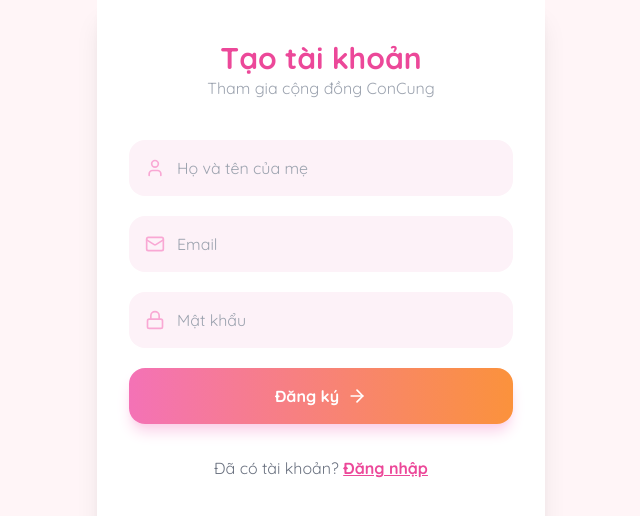
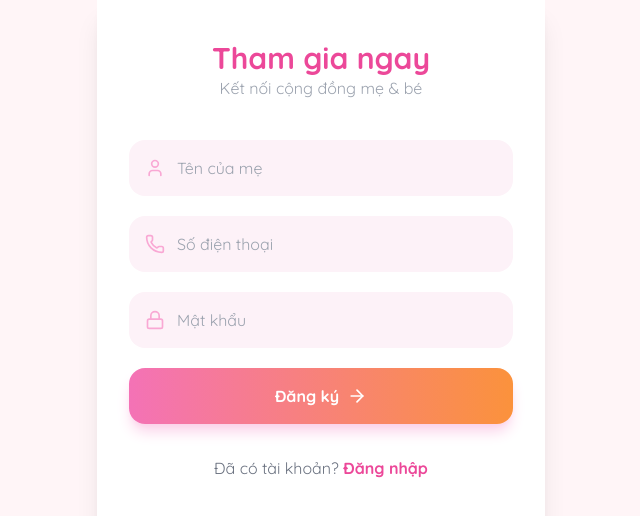
Before and after one commit to wanbaojin9527-jpg/Nhomchatconcung, a React (Vite) app: page /#/register in a window 1280 px wide. Shown: the top 516 px of the page, without its empty margins (319-959 px from the left). Built offline with nearby package versions, Linux system fonts and the light colour scheme.

Commit message:
update home UI

```diff
--- a/App.tsx
+++ b/App.tsx
@@ -3,7 +3,7 @@ import React, { useState, useEffect } from 'react';
 import { HashRouter, Routes, Route, Navigate, Link, useLocation } from 'react-router-dom';
 import { MessageCircle, Users, LayoutGrid, Wallet, User, PlusCircle, LogOut } from 'lucide-react';
 
-// Pages (defined in same file for simplicity as per instructions, but logic-wise separate)
+// Pages
 import LoginPage from './pages/LoginPage';
 import RegisterPage from './pages/RegisterPage';
 import ChatListPage from './pages/ChatListPage';
@@ -13,13 +13,11 @@ import FeedPage from './pages/FeedPage';
 import WalletPage from './pages/WalletPage';
 import ProfilePage from './pages/ProfilePage';
 
-// Mock Auth Context (In a real app, use Supabase Auth)
 const App: React.FC = () => {
   const [user, setUser] = useState<any>(null);
   const [loading, setLoading] = useState(true);
 
   useEffect(() => {
-    // Check local storage for session (Mocking Supabase session)
     const session = localStorage.getItem('concung_session');
     if (session) {
       setUser(JSON.parse(session));
@@ -37,7 +35,7 @@ const App: React.FC = () => {
     setUser(null);
   };
 
-  if (loading) return <div className="h-screen flex items-center justify-center text-pink-400">Đang tải...</div>;
+  if (loading) return <div className="h-screen flex items-center justify-center text-pink-400 font-bold">🍼 Đang vào ConCung...</div>;
 
   return (
     <HashRouter>
@@ -66,25 +64,27 @@ const BottomNav: React.FC = () => {
   const location = useLocation();
   const isActive = (path: string) => location.pathname === path;
 
+  const getIconColor = (path: string) => isActive(path) ? 'text-pink-500' : 'text-gray-400';
+
   return (
     <nav className="fixed bottom-0 max-w-md w-full bg-white border-t border-pink-100 px-6 py-3 flex justify-between items-center shadow-[0_-4px_10px_rgba(0,0,0,0.05)] rounded-t-3xl z-50">
-      <Link to="/" className={`flex flex-col items-center gap-1 ${isActive('/') ? 'text-pink-500' : 'text-gray-400'}`}>
+      <Link to="/" className={`flex flex-col items-center gap-1 ${getIconColor('/')}`}>
         <MessageCircle size={24} />
         <span className="text-[10px] font-bold">Chat</span>
       </Link>
-      <Link to="/groups" className={`flex flex-col items-center gap-1 ${isActive('/groups') ? 'text-pink-500' : 'text-gray-400'}`}>
+      <Link to="/groups" className={`flex flex-col items-center gap-1 ${getIconColor('/groups')}`}>
         <Users size={24} />
         <span className="text-[10px] font-bold">Nhóm</span>
       </Link>
-      <Link to="/feed" className={`flex flex-col items-center gap-1 ${isActive('/feed') ? 'text-pink-500' : 'text-gray-400'}`}>
+      <Link to="/feed" className={`flex flex-col items-center gap-1 ${getIconColor('/feed')}`}>
         <LayoutGrid size={24} />
         <span className="text-[10px] font-bold">Feed</span>
       </Link>
-      <Link to="/wallet" className={`flex flex-col items-center gap-1 ${isActive('/wallet') ? 'text-pink-500' : 'text-gray-400'}`}>
+      <Link to="/wallet" className={`flex flex-col items-center gap-1 ${getIconColor('/wallet')}`}>
         <Wallet size={24} />
         <span className="text-[10px] font-bold">Ví</span>
       </Link>
-      <Link to="/profile" className={`flex flex-col items-center gap-1 ${isActive('/profile') ? 'text-pink-500' : 'text-gray-400'}`}>
+      <Link to="/profile" className={`flex flex-col items-center gap-1 ${getIconColor('/profile')}`}>
         <User size={24} />
         <span className="text-[10px] font-bold">Tôi</span>
       </Link>
--- a/pages/LoginPage.tsx
+++ b/pages/LoginPage.tsx
@@ -1,23 +1,23 @@
 
 import React, { useState } from 'react';
 import { Link } from 'react-router-dom';
-import { Mail, Lock, ArrowRight } from 'lucide-react';
+import { Phone, Lock, ArrowRight } from 'lucide-react';
 
 interface LoginPageProps {
   onLogin: (user: any) => void;
 }
 
 const LoginPage: React.FC<LoginPageProps> = ({ onLogin }) => {
-  const [email, setEmail] = useState('');
+  const [phoneNumber, setPhoneNumber] = useState('');
   const [password, setPassword] = useState('');
 
   const handleSubmit = (e: React.FormEvent) => {
     e.preventDefault();
-    // Simulate Supabase login
-    if (email && password) {
+    if (phoneNumber && password) {
+      // Simulate Supabase phone login
       onLogin({
         id: 'user-1',
-        email: email,
+        phone: phoneNumber,
         full_name: 'Mẹ Bỉm Sữa',
         avatar_url: 'https://picsum.photos/seed/mom1/200'
       });
@@ -30,19 +30,19 @@ const LoginPage: React.FC<LoginPageProps> = ({ onLogin }) => {
         <div className="w-24 h-24 bg-pink-100 rounded-full flex items-center justify-center mb-4">
           <span className="text-4xl">🍼</span>
         </div>
-        <h1 className="text-3xl font-bold text-pink-500">ConCung</h1>
-        <p className="text-gray-400">Đăng nhập để kết nối</p>
+        <h1 className="text-3xl font-bold text-pink-500 tracking-tight">ConCung</h1>
+        <p className="text-gray-400">Đăng nhập để kết nối các mẹ</p>
       </div>
 
       <form onSubmit={handleSubmit} className="space-y-6">
         <div className="relative">
-          <Mail className="absolute left-4 top-1/2 -translate-y-1/2 text-pink-300" size={20} />
+          <Phone className="absolute left-4 top-1/2 -translate-y-1/2 text-pink-300" size={20} />
           <input
-            type="email"
-            placeholder="Email của bạn"
-            className="w-full bg-pink-50 border-none rounded-2xl py-4 pl-12 pr-4 focus:ring-2 focus:ring-pink-200 outline-none transition-all"
-            value={email}
-            onChange={(e) => setEmail(e.target.value)}
+            type="tel"
+            placeholder="Số điện thoại của mẹ"
+            className="w-full bg-pink-50 border-none rounded-2xl py-4 pl-12 pr-4 focus:ring-2 focus:ring-pink-200 outline-none transition-all text-gray-700"
+            value={phoneNumber}
+            onChange={(e) => setPhoneNumber(e.target.value)}
           />
         </div>
 
@@ -51,7 +51,7 @@ const LoginPage: React.FC<LoginPageProps> = ({ onLogin }) => {
           <input
             type="password"
             placeholder="Mật khẩu"
-            className="w-full bg-pink-50 border-none rounded-2xl py-4 pl-12 pr-4 focus:ring-2 focus:ring-pink-200 outline-none transition-all"
+            className="w-full bg-pink-50 border-none rounded-2xl py-4 pl-12 pr-4 focus:ring-2 focus:ring-pink-200 outline-none transition-all text-gray-700"
             value={password}
             onChange={(e) => setPassword(e.target.value)}
           />
@@ -59,7 +59,7 @@ const LoginPage: React.FC<LoginPageProps> = ({ onLogin }) => {
 
         <button
           type="submit"
-          className="w-full bg-gradient-to-r from-pink-400 to-orange-400 text-white font-bold py-4 rounded-2xl shadow-lg shadow-pink-200 flex items-center justify-center gap-2 hover:opacity-90 transition-opacity"
+          className="w-full bg-gradient-to-r from-pink-400 to-orange-400 text-white font-bold py-4 rounded-2xl shadow-lg shadow-pink-200 flex items-center justify-center gap-2 hover:opacity-95 transition-all active:scale-[0.98]"
         >
           Đăng nhập <ArrowRight size={20} />
         </button>
@@ -68,7 +68,7 @@ const LoginPage: React.FC<LoginPageProps> = ({ onLogin }) => {
       <div className="mt-auto text-center">
         <p className="text-gray-500">
           Chưa có tài khoản?{' '}
-          <Link to="/register" className="text-pink-500 font-bold underline">
+          <Link to="/register" className="text-pink-500 font-bold hover:underline">
             Đăng ký ngay
           </Link>
         </p>
--- a/pages/RegisterPage.tsx
+++ b/pages/RegisterPage.tsx
@@ -1,7 +1,7 @@
 
 import React, { useState } from 'react';
 import { Link } from 'react-router-dom';
-import { Mail, Lock, User, ArrowRight } from 'lucide-react';
+import { Phone, Lock, User, ArrowRight } from 'lucide-react';
 
 interface RegisterPageProps {
   onRegister: (user: any) => void;
@@ -9,15 +9,16 @@ interface RegisterPageProps {
 
 const RegisterPage: React.FC<RegisterPageProps> = ({ onRegister }) => {
   const [name, setName] = useState('');
-  const [email, setEmail] = useState('');
+  const [phoneNumber, setPhoneNumber] = useState('');
   const [password, setPassword] = useState('');
 
   const handleSubmit = (e: React.FormEvent) => {
     e.preventDefault();
-    if (name && email && password) {
+    if (name && phoneNumber && password) {
+      // Simulate Supabase phone registration
       onRegister({
         id: 'user-new',
-        email,
+        phone: phoneNumber,
         full_name: name,
         avatar_url: `https://picsum.photos/seed/${name}/200`
       });
@@ -27,8 +28,8 @@ const RegisterPage: React.FC<RegisterPageProps> = ({ onRegister }) => {
   return (
     <div className="flex flex-col px-8 pt-10 pb-10 h-full">
       <div className="flex flex-col items-center mb-10">
-        <h1 className="text-3xl font-bold text-pink-500">Tạo tài khoản</h1>
-        <p className="text-gray-400">Tham gia cộng đồng ConCung</p>
+        <h1 className="text-3xl font-bold text-pink-500">Tham gia ngay</h1>
+        <p className="text-gray-400">Kết nối cộng đồng mẹ & bé</p>
       </div>
 
       <form onSubmit={handleSubmit} className="space-y-5">
@@ -36,21 +37,21 @@ const RegisterPage: React.FC<RegisterPageProps> = ({ onRegister }) => {
           <User className="absolute left-4 top-1/2 -translate-y-1/2 text-pink-300" size={20} />
           <input
             type="text"
-            placeholder="Họ và tên của mẹ"
-            className="w-full bg-pink-50 border-none rounded-2xl py-4 pl-12 pr-4 focus:ring-2 focus:ring-pink-200 outline-none"
+            placeholder="Tên của mẹ"
+            className="w-full bg-pink-50 border-none rounded-2xl py-4 pl-12 pr-4 focus:ring-2 focus:ring-pink-200 outline-none text-gray-700"
             value={name}
             onChange={(e) => setName(e.target.value)}
           />
         </div>
 
         <div className="relative">
-          <Mail className="absolute left-4 top-1/2 -translate-y-1/2 text-pink-300" size={20} />
+          <Phone className="absolute left-4 top-1/2 -translate-y-1/2 text-pink-300" size={20} />
           <input
-            type="email"
-            placeholder="Email"
-            className="w-full bg-pink-50 border-none rounded-2xl py-4 pl-12 pr-4 focus:ring-2 focus:ring-pink-200 outline-none"
-            value={email}
-            onChange={(e) => setEmail(e.target.value)}
+            type="tel"
+            placeholder="Số điện thoại"
+            className="w-full bg-pink-50 border-none rounded-2xl py-4 pl-12 pr-4 focus:ring-2 focus:ring-pink-200 outline-none text-gray-700"
+            value={phoneNumber}
+            onChange={(e) => setPhoneNumber(e.target.value)}
           />
         </div>
 
@@ -59,7 +60,7 @@ const RegisterPage: React.FC<RegisterPageProps> = ({ onRegister }) => {
           <input
             type="password"
             placeholder="Mật khẩu"
-            className="w-full bg-pink-50 border-none rounded-2xl py-4 pl-12 pr-4 focus:ring-2 focus:ring-pink-200 outline-none"
+            className="w-full bg-pink-50 border-none rounded-2xl py-4 pl-12 pr-4 focus:ring-2 focus:ring-pink-200 outline-none text-gray-700"
             value={password}
             onChange={(e) => setPassword(e.target.value)}
           />
@@ -67,7 +68,7 @@ const RegisterPage: React.FC<RegisterPageProps> = ({ onRegister }) => {
 
         <button
           type="submit"
-          className="w-full bg-gradient-to-r from-pink-400 to-orange-400 text-white font-bold py-4 rounded-2xl shadow-lg shadow-pink-200 flex items-center justify-center gap-2"
+          className="w-full bg-gradient-to-r from-pink-400 to-orange-400 text-white font-bold py-4 rounded-2xl shadow-lg shadow-pink-200 flex items-center justify-center gap-2 hover:opacity-95 transition-all active:scale-[0.98]"
         >
           Đăng ký <ArrowRight size={20} />
         </button>
@@ -76,7 +77,7 @@ const RegisterPage: React.FC<RegisterPageProps> = ({ onRegister }) => {
       <div className="mt-8 text-center">
         <p className="text-gray-500">
           Đã có tài khoản?{' '}
-          <Link to="/login" className="text-pink-500 font-bold underline">
+          <Link to="/login" className="text-pink-500 font-bold hover:underline">
             Đăng nhập
           </Link>
         </p>
```
Also changed, not shown: 1 other file (tests, documents, lock files or other folders).
